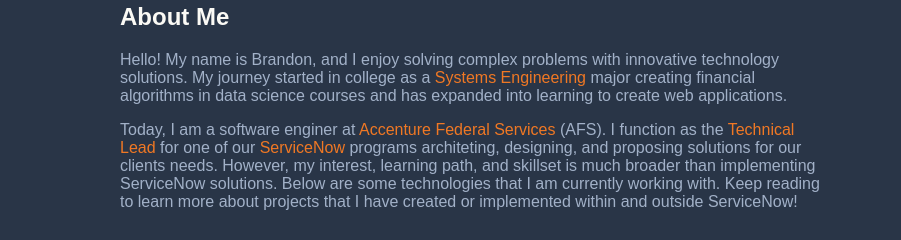
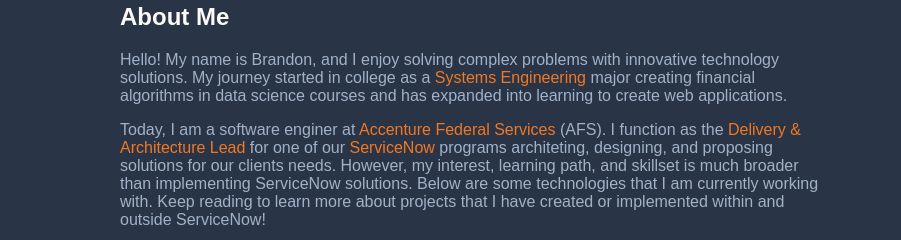
Before and after one commit to brandontolman/brandontolman.github.io, a plain HTML site: page index.html in a window 1280 px wide. Shown: the part 840-1080 px from the top of the page, 0-901 px from the left. Drawn offline with nearby package versions, Linux system fonts and the light colour scheme.

Commit message:
updated prof

```diff
--- a/index.html
+++ b/index.html
@@ -44,7 +44,7 @@
                 creating financial algorithms in data science courses and has expanded into learning
                 to create web applications. </p>
             <p>Today, I am a software enginer at <span class="orange">Accenture Federal Services</span> (AFS). I function as the
-                <span class="orange">Technical Lead</span> for one of our <span class="orange">ServiceNow</span> programs architeting, designing, and proposing
+                <span class="orange">Delivery & Architecture Lead</span> for one of our <span class="orange">ServiceNow</span> programs architeting, designing, and proposing
                 solutions for our clients needs. However, my interest, learning path, and skillset is much
                 broader than implementing ServiceNow solutions. Below are some technologies that I am currently working with. Keep reading to learn more about projects
                 that I have created or implemented within and outside ServiceNow! </p>
```
